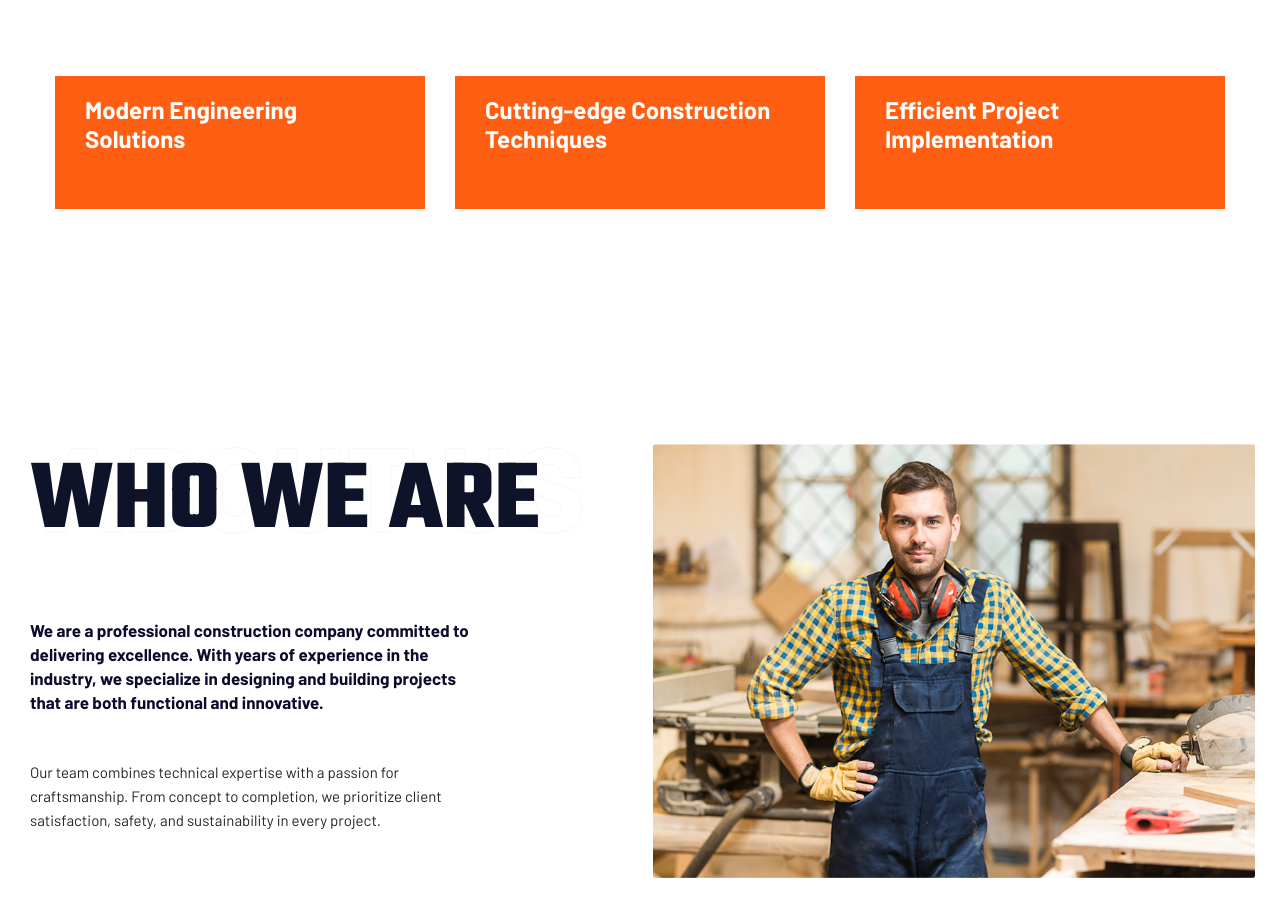
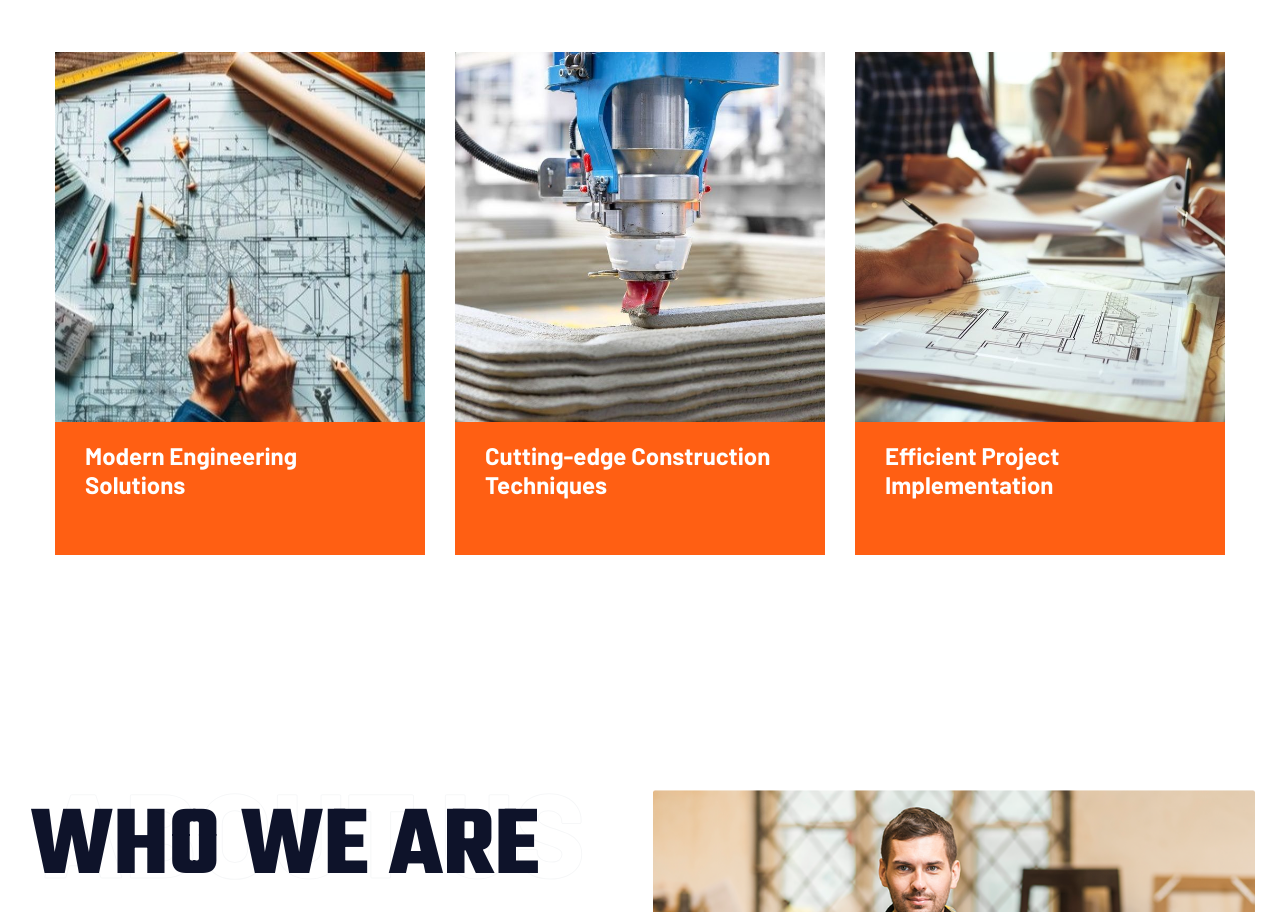
Before and after one commit to reshviatGH020/andersons-construct, a plain HTML site: page index.html in a window 1280 px wide. Shown: the part 1169-2081 px from the top of the page. Drawn offline with Linux system fonts and the light colour scheme.

Commit message:
Update index.html

```diff
--- a/index.html
+++ b/index.html
@@ -166,10 +166,10 @@
                     <div class="col-xl-4 col-lg-4 col-md-6">
                         <div class="single-service-cap mb-30">
                             <div class="service-img">
-                                <img src="servicess1.jpeg" alt="">
+                                <img src="assets/img/service/servicess1.jpeg" alt="">
                             </div>
                             <div class="service-cap">
-                                <h4><a href="servicess1.jpeg">Modern Engineering Solutions</a></h4>
+                                <h4><a href="assets/img/service/servicess1.jpeg">Modern Engineering Solutions</a></h4>
                             </div>
                             <div class="service-icon">
                                 <img src="assets/img/icon/services_icon1.png" alt="">
@@ -179,10 +179,10 @@
                     <div class="col-xl-4 col-lg-4 col-md-6">
                         <div class="single-service-cap mb-30">
                             <div class="service-img">
-                                <img src="servicess2.jpeg" alt="">
+                                <img src="assets/img/service/servicess2.jpeg" alt="">
                             </div>
                             <div class="service-cap">
-                                <h4><a href="servicess2.jpeg">Cutting-edge Construction Techniques</a></h4>
+                                <h4><a href="assets/img/service/servicess2.jpeg">Cutting-edge Construction Techniques</a></h4>
                             </div>
                             <div class="service-icon">
                                 <img src="assets/img/icon/services_icon1.png" alt="">
@@ -192,10 +192,10 @@
                     <div class="col-xl-4 col-lg-4 col-md-6">
                         <div class="single-service-cap mb-30">
                             <div class="service-img">
-                                <img src="servicess3.jpeg" alt="">
+                                <img src="assets/img/service/servicess3.jpeg" alt="">
                             </div>
                             <div class="service-cap">
-                                <h4><a href="servicess3.jpeg">Efficient Project Implementation</a></h4>
+                                <h4><a href="assets/img/service/servicess3.jpeg">Efficient Project Implementation</a></h4>
                             </div>
                             <div class="service-icon">
                                 <img src="assets/img/icon/services_icon1.png" alt="">
```
